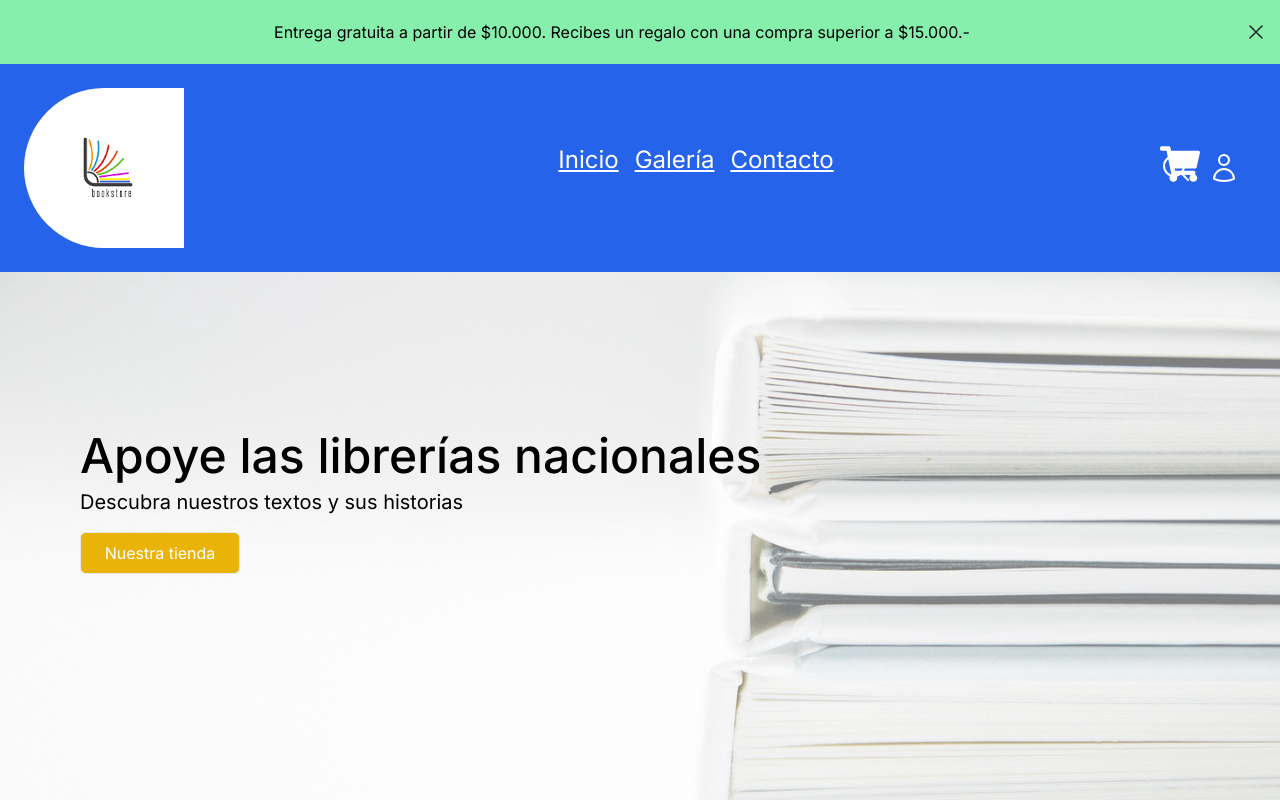
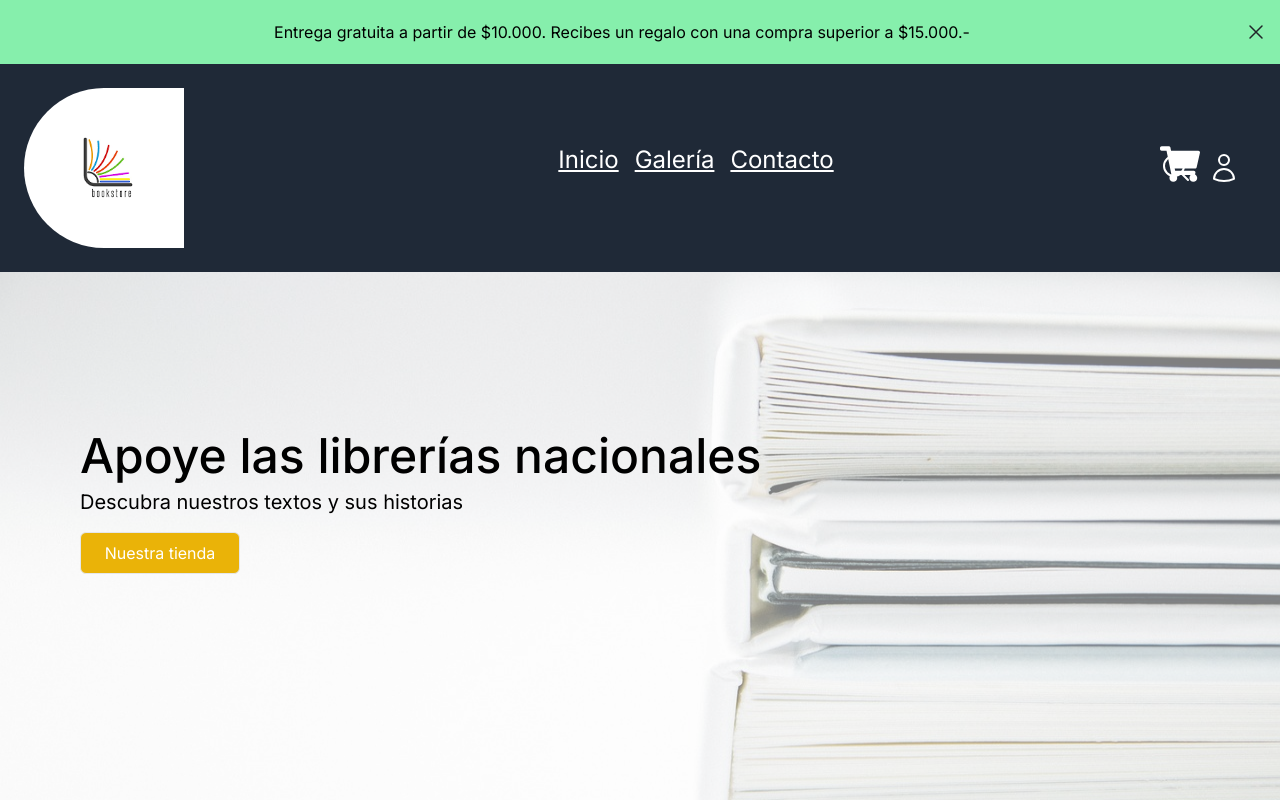
Before and after one commit to danviedma/proyecto-react-tm-0623, a Next.js app: page / in a window 1280 px wide. Shown: the top 800 px of the page. Built offline with nearby package versions, Linux system fonts and the light colour scheme.

Commit message:
Cambio de color en el Navbar

```diff
--- a/src/app/component/navbar.jsx
+++ b/src/app/component/navbar.jsx
@@ -16,7 +16,7 @@ const Navbar = () => {
       <Link href="./carrito" className="font-bold text-yellow-700">
         <CartIcon />
       </Link>
-      <nav className="flex items-center justify-between w-full p-4 bg-red-800 lg:bg-blue-600">
+      <nav className="flex items-center justify-between w-full p-4 bg-gray-800 lg:bg-gray-800">
         <div className="flex items-center justify-between w-full">
           <div className="flex items-center">
             <img
```
